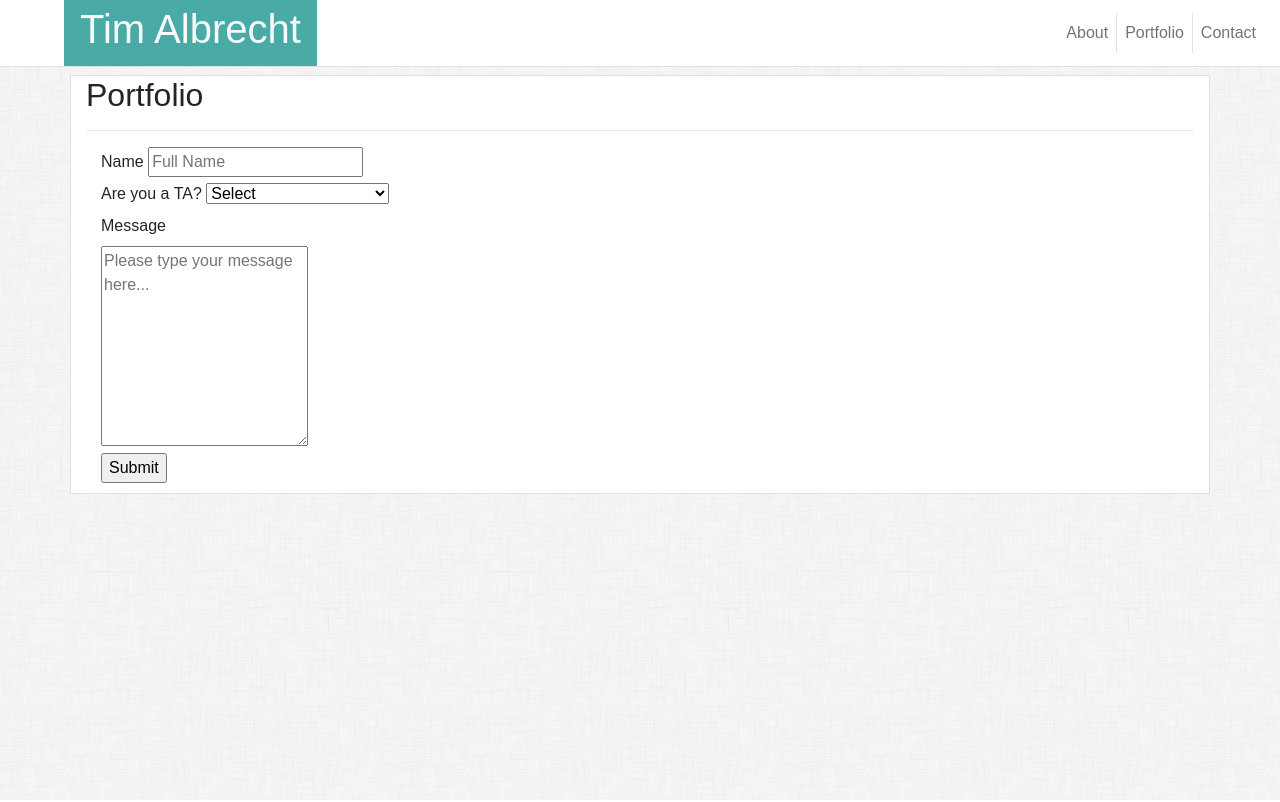
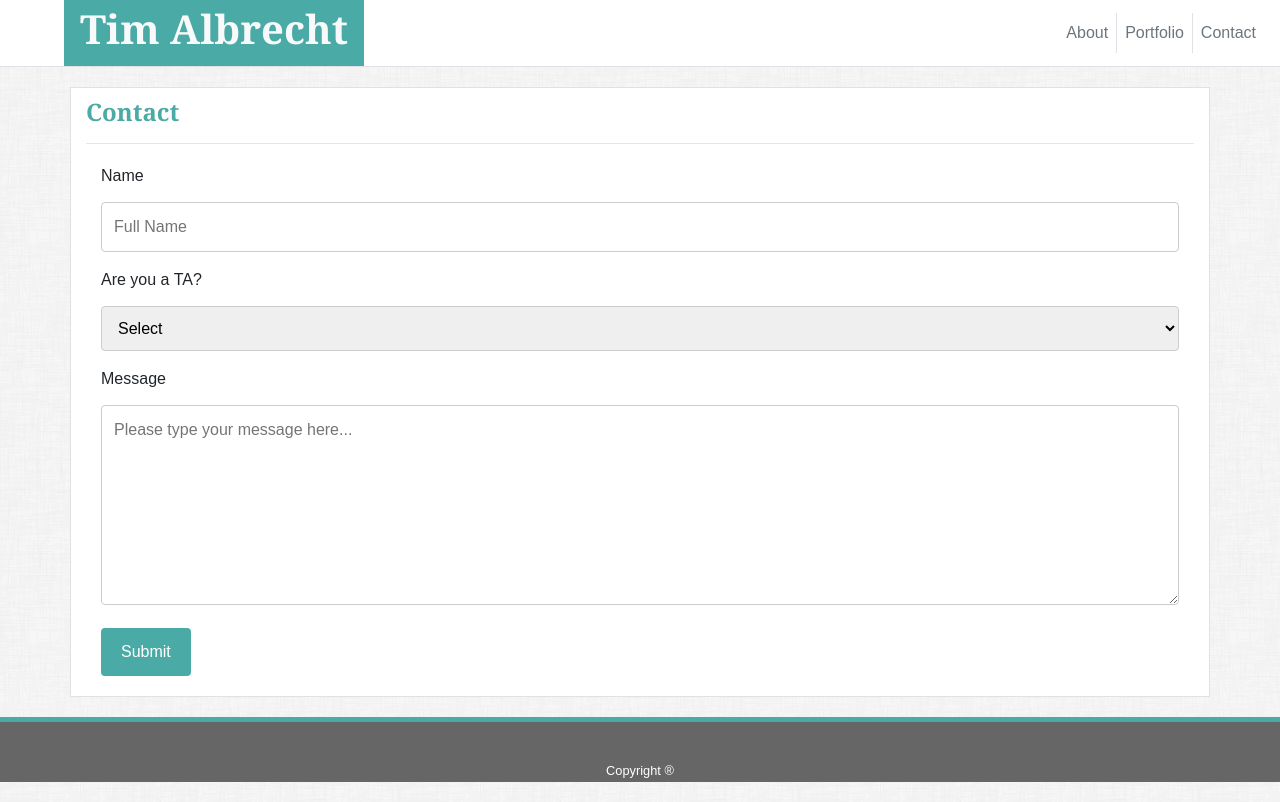
Before and after one commit to timothylalbrecht/Bootstrap-Portfolio, a plain HTML site: page contact.html in a window 1280 px wide. Drawn offline with nearby package versions, Linux system fonts and the light colour scheme.

Commit message:
font and color updates

```diff
--- a/contact.html
+++ b/contact.html
@@ -29,14 +29,14 @@
     </nav>
 
     <div class="container border mt-2 bg-white">
-        <h2>Portfolio</h2>
+        <h4>Contact</h4>
 
         <hr>
 
         <div class="container">
             <form action="https://formspree.io/TLABootcamp@protonmail.com" method="POST">
 
-                <label for="name">Name</label>
+                <label for="name text-muted">Name</label>
                 <input type="text" id="name" name="name" placeholder="Full Name">
                 <br>
                 <label for="taQuestion">Are you a TA?</label>
@@ -55,3 +55,12 @@
 
             </form>
         </div>
+    </div>
+
+    <footer class="footer">
+        <div class="container pt-3 text-center">
+            <span class="text-white"><small>Copyright &reg;</small></span>
+        </div>
+    </footer>
+</body>
+</html>
--- a/style.css
+++ b/style.css
@@ -2,7 +2,12 @@ body {
     margin: 0;
     background-image: url("assets/images/background.png") !important;
     background-color: #ffffff;
-    font-family: 'Arial', 'Helvetica Neue', Helvetica, sans-serif;
+    font-family: 'Arial', 'Helvetica Neue', Helvetica, sans-serif !important;
+}
+
+p {
+    font-family: 'Arial', 'Helvetica Neue', Helvetica, sans-serif !important;
+    color: #666666 !important;
 }
 
 .navbar-expand-lg .navbar-light .bg-light {
@@ -11,6 +16,20 @@ body {
 
 .navbar-brand {
     background-color: #4aaaa5 !important;
+}
+
+h1 {
+    font-family: 'Georgia', Times, Times New Roman, serif !important;
+    font-weight: bold !important;
+}
+
+h4 {
+    font-family: 'Georgia', Times, Times New Roman, serif !important;
+    font-weight: bold !important;
+    color: #4aaaa5 !important;
+    padding: 0px, 10px, 10px, 0px;
+    margin-top: 10px;
+    margin-bottom: 10px;
 }
 
 .About-Me {
@@ -26,7 +45,34 @@ body {
 }
 
 .container {
-    margin-bottom: 10px !important;
+    margin-top: 20px !important;
+    margin-bottom: 20px !important;
+}
+
+/*styles for contact form. These were not changed much from the w3schools tutorial I used*/
+input[type=text], select, textarea {
+    width: 100% !important;
+    padding: 12px !important;
+    border: 1px solid #ccc !important;
+    border-radius: 4px !important;
+    box-sizing: border-box !important;
+    margin-top: 6px !important;
+    margin-bottom: 16px !important;
+    resize: vertical;
+}
+
+input[type=submit] {
+    background-color: #4aaaa5 !important;
+    color: white;
+    padding: 12px 20px !important;
+    border: none;
+    border-radius: 4px !important;
+    cursor: pointer !important;
+}
+
+/* hover effect with different teal shade */
+input[type=submit]:hover {
+    background-color: lightseagreen !important;
 }
 
 .footer {
```
Also changed, not shown: index.html (+2 -2 lines), portfolio.html (+1 -9 lines).
